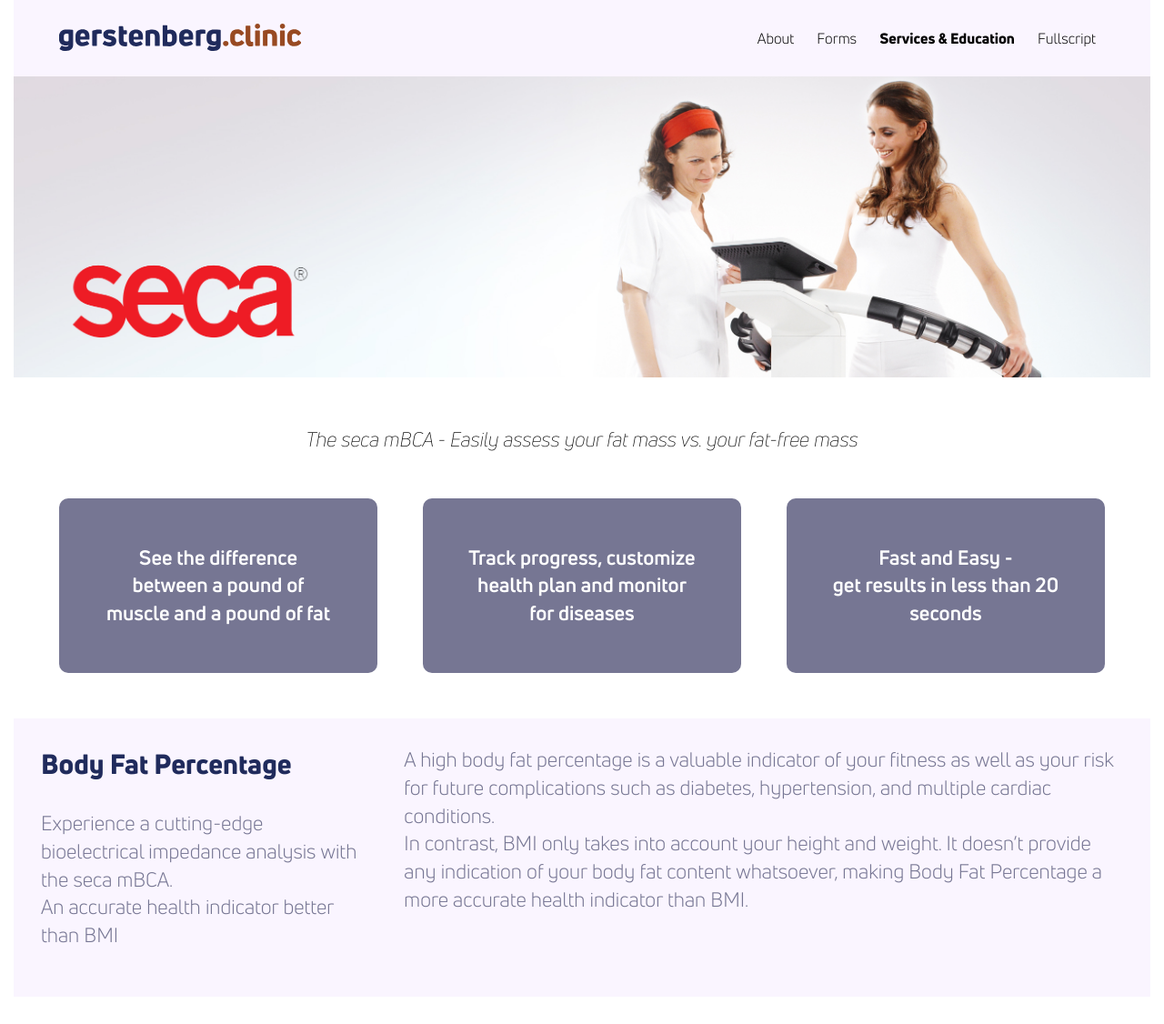
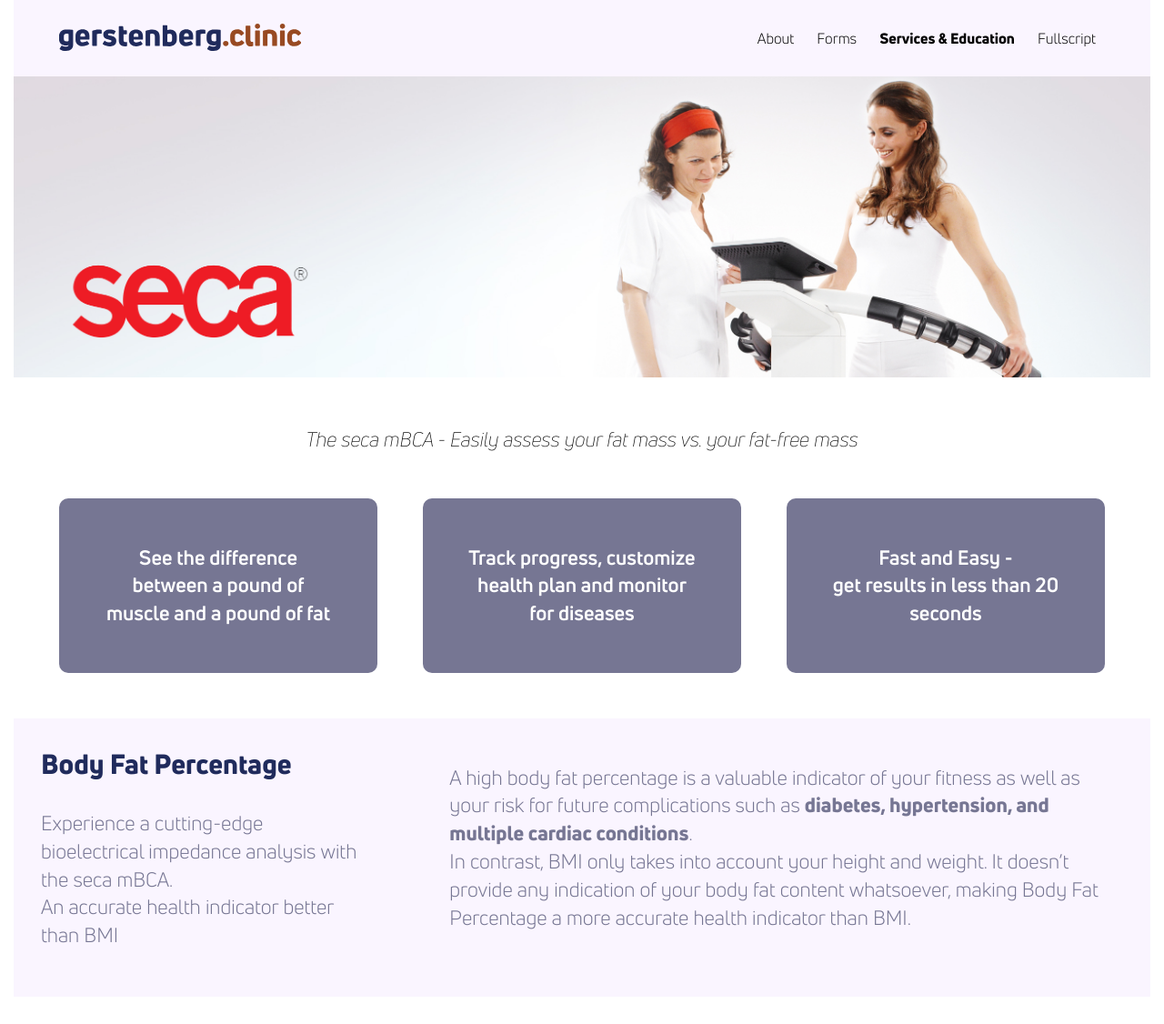
Before and after one commit to theneverwoods/gerstenberg.clinic, a Jekyll site: the page built from services/seca.html, in a window 1280 px wide. Shown: the top 1126 px of the page at 91% size. Built offline with Jekyll 4.4.1, drawn with Linux system fonts in a browser that asks for light colours; some of the changed text lies outside the part shown; grey boxes are pictures that could not be loaded.

Commit message:
more spacing fixes

```diff
--- a/_sass/_layout.scss
+++ b/_sass/_layout.scss
@@ -46,6 +46,11 @@ iframe {
   flex-basis: 2 + ($gutter * 6);
 }
 
+.blurb .two-thirds {
+  display: flex;
+  align-items: center;
+}
+
 .half {
   flex-grow: 1;
   flex-shrink: 1;
@@ -80,6 +85,12 @@ iframe {
     &:nth-child(2) {
       margin: 0 5rem;
     }
+  }
+}
+
+@media (min-width: 1080px) {
+  .two-thirds {
+    padding-left: 5rem;
   }
 }
 
--- a/_sass/_typography.scss
+++ b/_sass/_typography.scss
@@ -112,6 +112,10 @@ a:not(.btn) {
 	ul {
 		font-size: 1.8rem;
 	}
+
+  .third {
+    color: $gray4;
+  }
 }
 
 .center {
--- a/css/weight-loss.scss
+++ b/css/weight-loss.scss
@@ -12,8 +12,18 @@
   }
 }
 
+h3:not(:first-child) {
+  padding-top: 3rem;
+}
+
 @media (max-width: 849px) {
   .two-thirds {
     padding: 0 2.5rem;
   }
 }
+
+@media (min-width: 1080px) {
+  .blurb + .row .two-thirds {
+    padding: 0 5rem 4rem 5rem;
+  }
+}
--- a/services/lower-extremity-treatment.html
+++ b/services/lower-extremity-treatment.html
@@ -72,9 +72,9 @@ redirect_from: /foot-pain
 	<div class="half tile light text">
 		<h2>Suffer from any of the above Symptoms?</h2>
 		<h3>If you’re Medicare-Eligible, come see if you are a candidate for treatment.</h3>
-		<p>Reset the sensitivity of the pain fibers for long-term pain relief.</p>
-		<p>Retrain the small nerve fibers to fire correctly.</p>
-		<p>Improve circulation to keep nerve fibers functional after they are working properly.</p>
+		<p><b>Reset</b> the sensitivity of the pain fibers for long-term pain relief.</p>
+		<p><b>Retrain</b> the small nerve fibers to fire correctly.</p>
+		<p><b>Improve</b> circulation to keep nerve fibers functional after they are working properly.</p>
 	</div>
 </div>
 
--- a/services/seca.html
+++ b/services/seca.html
@@ -25,7 +25,7 @@ stylesheet: seca
 		An accurate health indicator better than BMI</p>
 	</div>
 	<div class="two-thirds">
-		<p>A high body fat percentage is a valuable indicator of your fitness as well as your risk for future complications such as diabetes, hypertension, and multiple cardiac conditions.<br>
+		<p>A high body fat percentage is a valuable indicator of your fitness as well as your risk for future complications such as <b>diabetes, hypertension, and multiple cardiac conditions</b>.<br>
 		In contrast, BMI only takes into account your height and weight. It doesn’t provide any indication of your body fat content whatsoever, making Body Fat Percentage a more accurate health indicator than BMI.</p>
 	</div>
 </div>
@@ -36,9 +36,9 @@ stylesheet: seca
 	</div>
 	<div class="two-thirds">
 		<h3>This is more than a scale.</h3>
-		<p>When you step on a scale and see that you’ve lost 3 pounds, what did you really lose? Fat? Muscle? Water? Some of each? Measuring your body composition allows you to truly understand the changes in your weight, and the changes in your body even when your weight remains the same.</p>
+		<p>When you step on a scale and see that you’ve lost 3 pounds, what did you really lose? Fat? Muscle? Water? Some of each? Measuring your <b>body composition</b> allows you to truly understand the changes in your weight, and the changes in your body even when your weight remains the same.</p>
 		<p>Body composition, or fat vs. fat-free (lean) mass, has long been considered one of the best determinants of disease prediction and a person’s overall health. It reflects the results of your physical activity and nutritional practices. Solely using body weight can be misleading because a scale can’t tell the difference between a pound of fat and a pound of muscle.</p>
-		<p>Our non-invasive assessment is a medical-grade body composition analyzer that provides an in-depth evaluation more accurate than a bone density test. It measures fat mass, fat-free mass, total body water, intracellular water, extracellular water, and skeletal muscle mass in a rapid 17 seconds and prints out a detailed report. This is something a bathroom scale cannot do.</p>
+		<p>Our non-invasive assessment is a medical-grade body composition analyzer that provides an in-depth evaluation more accurate than a bone density test. It measures <b>fat mass, fat-free mass, total body water, intracellular water, extracellular water, and skeletal muscle mass in a rapid 17 seconds</b> and prints out a detailed report. This is something a bathroom scale cannot do.</p>
 		<p>With the seca mBCA, see the whole picture of what’s really going on in your body so you can track progress and make changes for better nutrition, exercise and health &amp; wellness.</p>
 	</div>
 </div>
```
